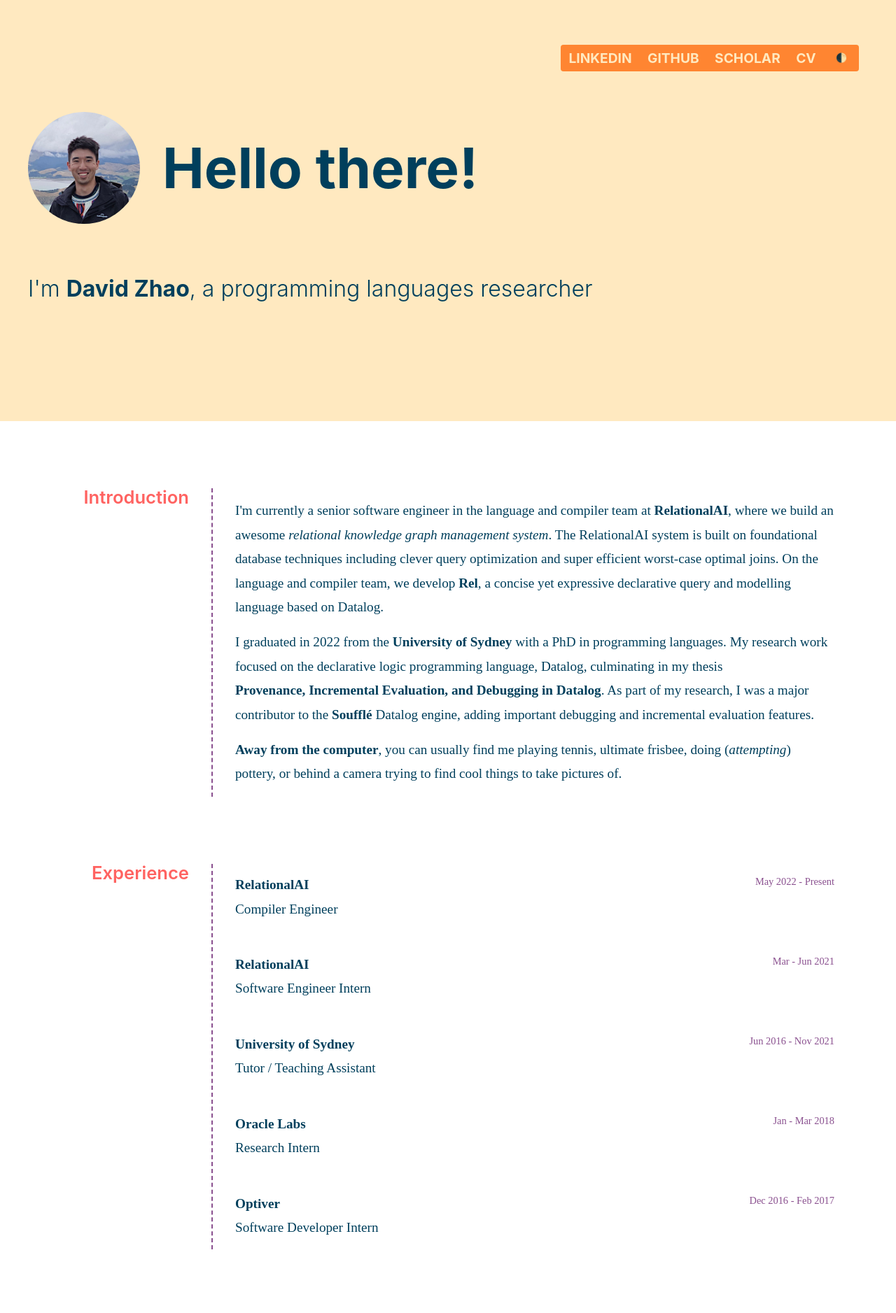
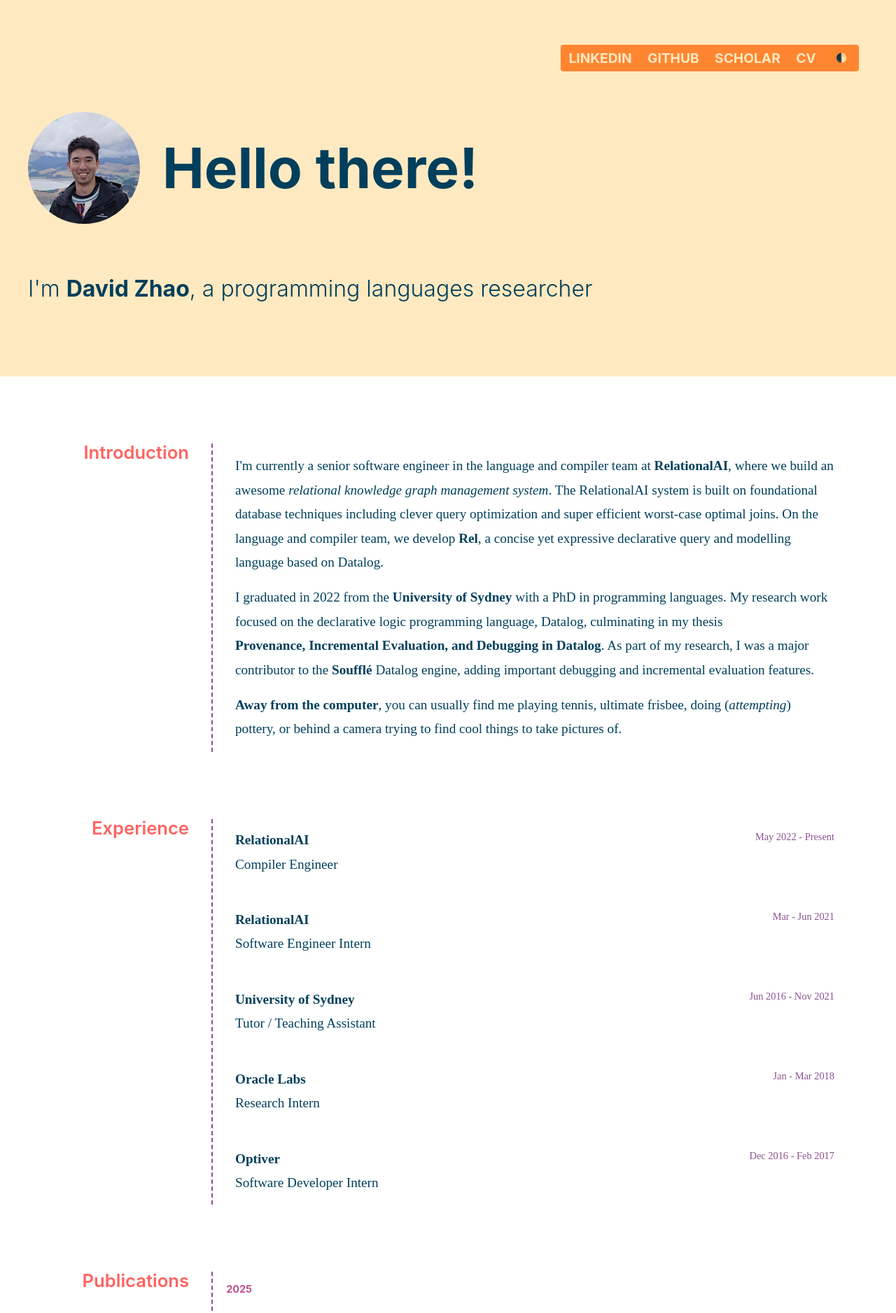
Before and after one commit to davidwzhao/davidwzhao.github.io, a Jekyll site: the page built from index.html, in a window 1280 px wide. Shown: the top 1877 px of the page at 70% size. Built offline with Jekyll 4.4.1, drawn with Linux system fonts in a browser that asks for light colours; some web fonts are replaced.

Commit message:
Spacing tweaks for responsive layout for header

```diff
--- a/_sass/coolscss/_header.scss
+++ b/_sass/coolscss/_header.scss
@@ -5,9 +5,13 @@
     width: 100vw;
 
     padding-top: 4rem;
-    padding-bottom: 10rem;
+    padding-bottom: 6rem;
     padding-left: 1rem;
     padding-right: 1rem;
+
+    @media (max-width: $small-width) {
+        padding-top: 2rem;
+    }
 
     // margin-bottom: 100px;
 
@@ -22,10 +26,19 @@
         .links {
             float: right;
             display: flex;
+
             gap: 1.4rem;
 
             padding: 0.6rem 0.7rem 0.6rem 0.7rem;
             margin-right: 0.8rem;
+
+            @media (max-width: $small-width) {
+                flex-direction: column;
+                gap: 0.6rem;
+                padding: 0.5rem 0.4rem 0.5rem 0.4rem;
+                margin-right: 0.2rem;
+                margin-bottom: 4rem;
+            }
 
             background-color: var(--links-bg);
             border-radius: 4px;
@@ -36,12 +49,15 @@
                 font-size: 1.2rem;
 
                 color: var(--header-link);
+
+                @media (max-width: $small-width) {
+                    text-align: right;
+                }
+
                 transition: color 0.3s;
 
                 &:hover {
                     color: var(--header-link-hover);
-                }
-            }
                 }
             }
 
@@ -57,13 +73,15 @@
                 font-size: 0.8rem;
                 font-weight: 700;
 
+                text-align: right;
+
                 border: 0;
                 cursor: pointer;
 
                 transition: all 0.3s ease;
 
                 &:hover {
-            transform: scale(1.1);
+                    /* transform: scale(1.1); */
                     color: var(--header-link-hover);
                 }
 
@@ -72,10 +90,13 @@
                     transition: transform 0.3s ease;
                 }
 
-        &:active .theme_icon {
-            transform: rotate(180deg);
+                /* &:active .theme_icon { */
+                /*     transform: rotate(180deg); */
+                /* } */
             }
         }
+    }
+
 
     .intro {
         padding-top: 6rem;
@@ -85,7 +106,6 @@
         max-width: 1200px;
 
         .intro_hello {
-
             display: flex;
             width: 90%;
             align-items: center;
@@ -93,7 +113,8 @@
             margin-bottom: 4rem;
 
             @media (max-width: $medium-width) {
-                display: block;
+                /* display: block; */
+                flex-direction: column;
             }
 
             .intro_hello_pic {
@@ -105,7 +126,7 @@
                 @media (max-width: $medium-width) {
                     max-width: 120px;
                     max-height: 120px;
-                    margin-left: 50%;
+                    /* margin: auto; */
                 }
             }
 
@@ -117,8 +138,10 @@
                 margin-left: 2rem;
 
                 @media (max-width: $medium-width) {
+                    font-size: 4rem;
+                    text-align: center;
                     margin-left: 0;
-                    margin-top: 2rem;
+                    margin-top: 3rem;
                 }
             }
         }
@@ -128,10 +151,10 @@
             font-weight: 300;
             line-height: 1.8;
 
-            width: 70%;
+            width: 90%;
 
             @media (max-width: $small-width) {
-                width: 90%;
+                font-size: 1.6rem;
             }
 
             .name {
```
Lines whose indentation alone changed are shown as unchanged.
